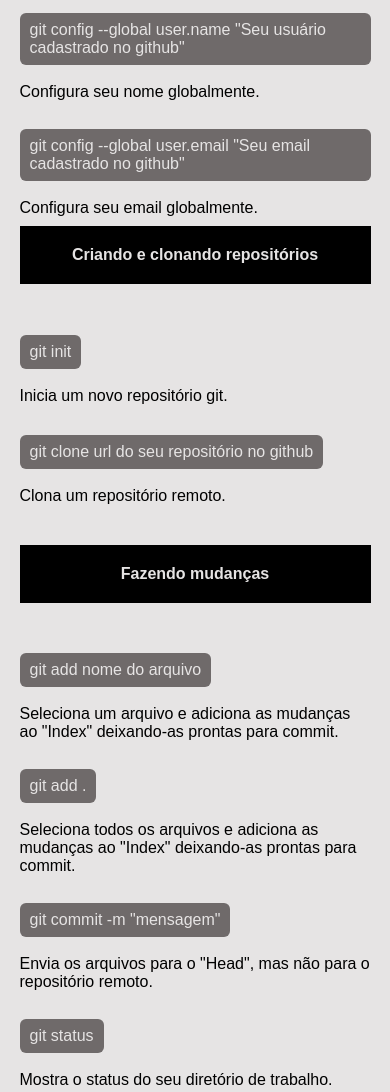
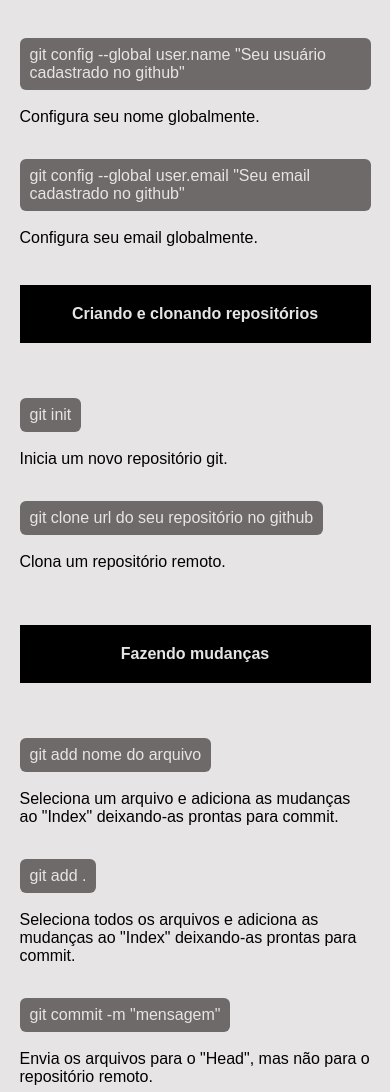
Before and after one commit to Filipe5G/comandos_git, a plain HTML site: page index.html in a window 390 px wide. Shown: the part 481-1573 px from the top of the page. Drawn offline with Linux system fonts and the light colour scheme.

Commit message:
Corrigindo bugs no layout

```diff
--- a/style.css
+++ b/style.css
@@ -112,8 +112,13 @@ main {
     .timeline, .content {
         width: 100%;
     }
-
+    .configurando_git, .criando_e_clonando_repositorios {
+        margin: 20px 0 20px 0;
+    }
     .fazendo_mudancas {
-        height: 640px;
+        min-height: 640px;
+    }
+    .code {
+        margin: 15px 0 0 0;
     }
 }
```
